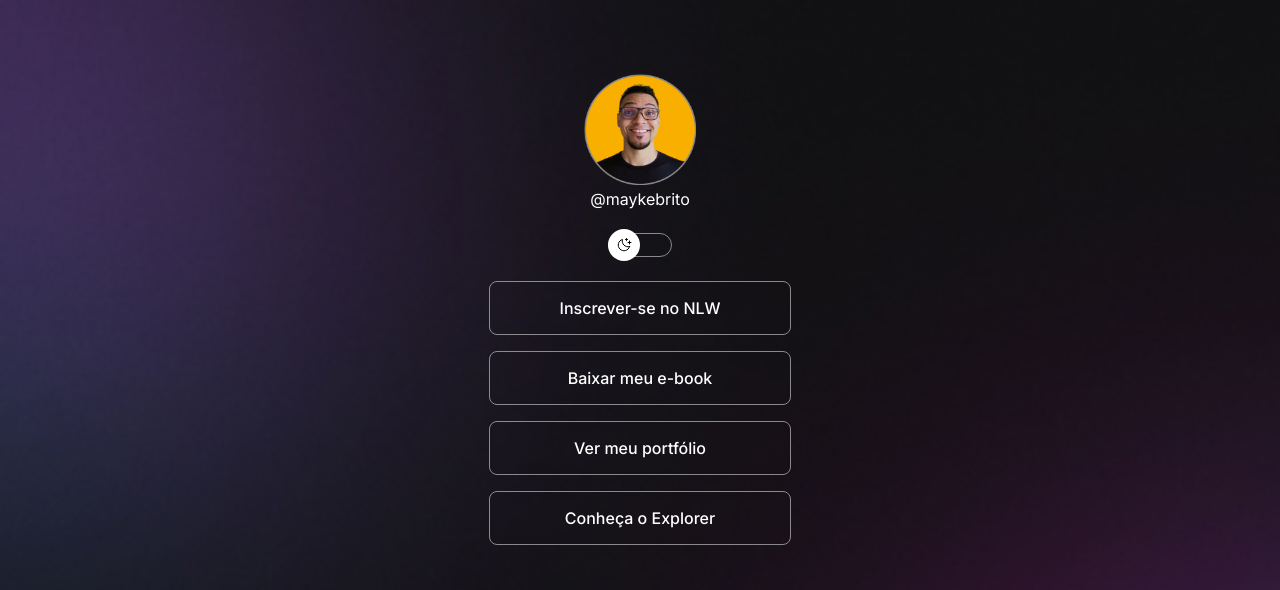
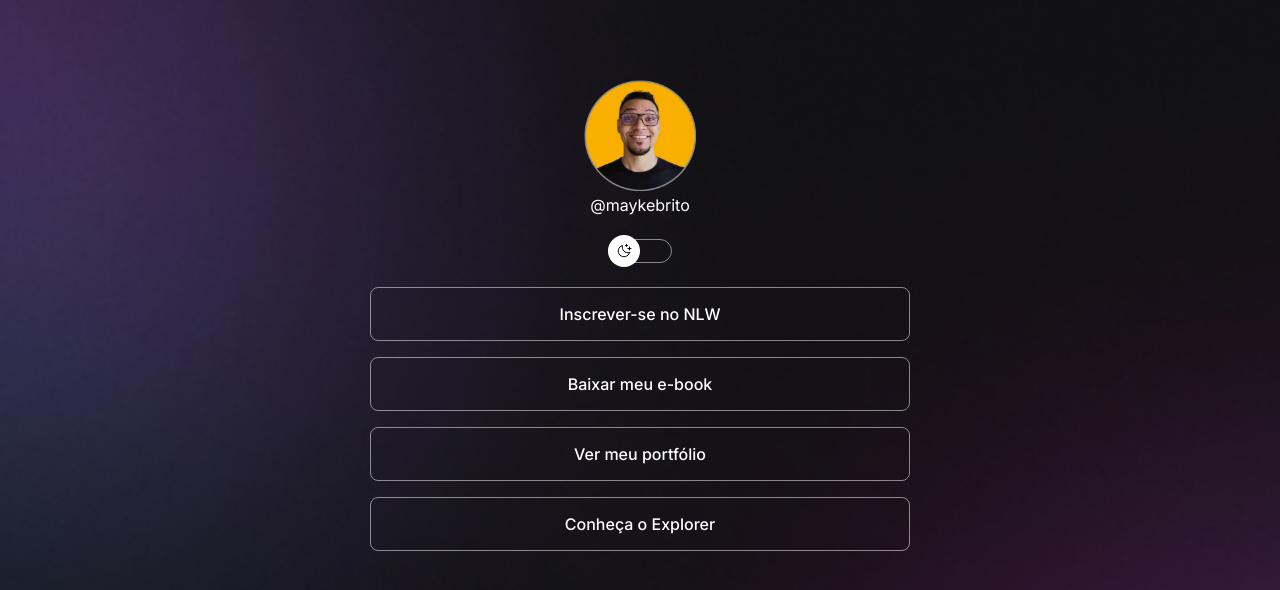
Before and after one commit to leozinhocarrera/projeto, a plain HTML site: page index.html in a window 1280 px wide. Shown: the top 590 px of the page. Drawn offline with nearby package versions, Linux system fonts and the light colour scheme.

Commit message:
adjust container width

```diff
--- a/style.css
+++ b/style.css
@@ -33,8 +33,9 @@ body *{
 }
 
 #container {
-    width: 350px;
-    margin: 50px auto 0px;
+    width: 100%;
+    max-width: 588px;
+    margin: 56px auto 0px;
     padding: 0 24px;
 }
 
```
